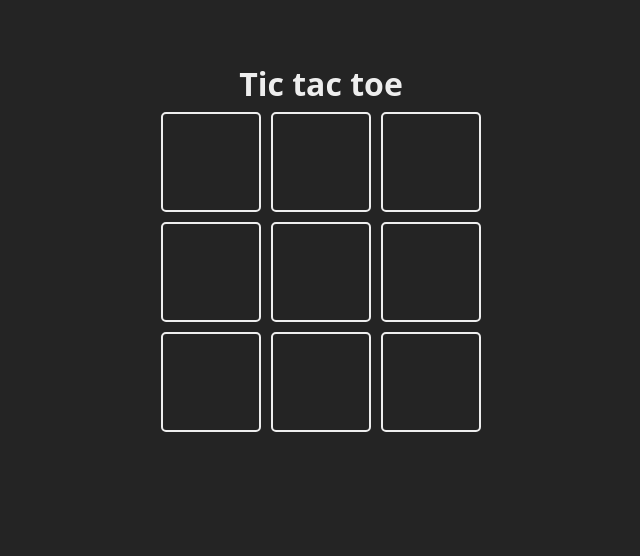
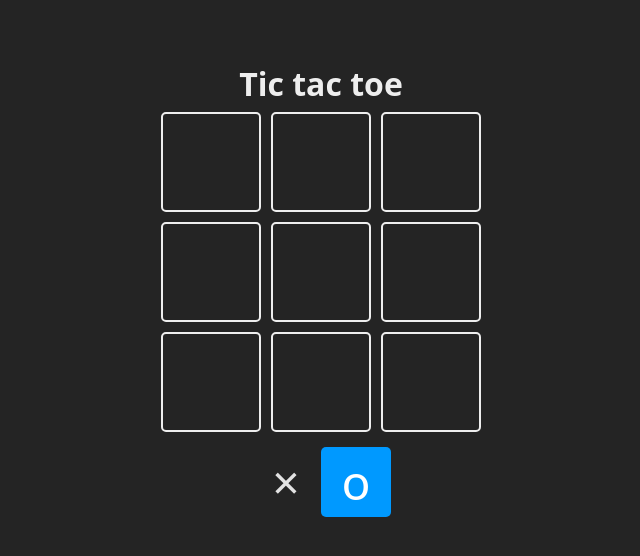
Before and after one commit to bautista225/tic-tac-toe, a React (Vite) app: page / in a window 1280 px wide. Shown: the top 556 px of the page, without its empty margins (319-959 px from the left). Built offline with nearby package versions, Linux system fonts and the light colour scheme.

Commit message:
Adding turns when clicking cells

```diff
--- a/src/App.jsx
+++ b/src/App.jsx
@@ -1,3 +1,4 @@
+import { useState } from "react";
 import "./App.css";
 
 const TURNS = {
@@ -5,21 +6,44 @@
   O: "o",
 };
 
-const board = Array(9).fill(null);
+const Square = ({ children, updateBoard, index, isSelected }) => {
+  const className = `square ${isSelected ? "is-selected" : ""}`;
 
-const Square = ({ children, updateBoard, index }) => (
-  <div className="square">{children}</div>
-);
+  const handleClick = () => {
+    updateBoard();
+  };
+
+  return (
+    <div className={className} onClick={handleClick}>
+      {children}
+    </div>
+  );
+};
 
 function App() {
+  const [board, setBoard] = useState(Array(9).fill(null));
+  const [turn, setTurn] = useState(
+    [TURNS.X, TURNS.O][Math.floor(Math.random() * 2)]
+  );
+
+  const updateBoard = () => {
+    const newTurn = turn === TURNS.X ? TURNS.O : TURNS.X;
+    setTurn(newTurn);
+  };
+
   return (
     <main className="board">
       <h1>Tic tac toe</h1>
 
       <section className="game">
         {board.map((_, index) => (
-          <Square key={index} index={index}></Square>
+          <Square key={index} index={index} updateBoard={updateBoard}></Square>
         ))}
+      </section>
+
+      <section className="turn">
+        <Square isSelected={turn === TURNS.X}>{TURNS.X}</Square>
+        <Square isSelected={turn === TURNS.O}>{TURNS.O}</Square>
       </section>
     </main>
   );
```
